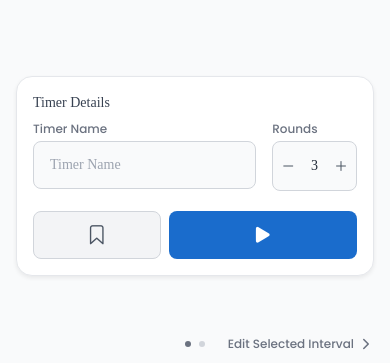
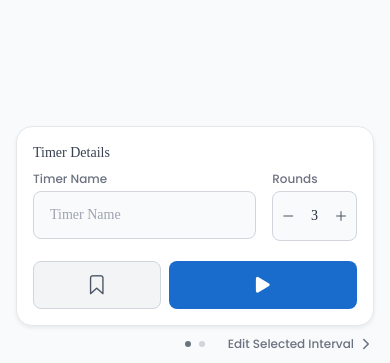
Before and after one commit to nickpiscopio/interval, a React Native app: screen /CreateTimer in a window 390 px wide. Shown: the part 478-841 px from the top of the page. Built offline with nearby package versions, Linux system fonts and the light colour scheme; a web font is replaced by a local one; what expo-linking, react-native-worklets would draw is missing.

Commit message:
Resolved the issue where the iterval items were not scrolling proerly on the create timer screen.

```diff
--- a/src/screens/CreateTimerScreen.tsx
+++ b/src/screens/CreateTimerScreen.tsx
@@ -12,6 +12,7 @@ import {
   useWindowDimensions,
   NativeSyntheticEvent,
   NativeScrollEvent,
+  Animated,
 } from "react-native";
 import AsyncStorage from "@react-native-async-storage/async-storage";
 import { useSafeAreaInsets } from "react-native-safe-area-context";
@@ -47,6 +48,11 @@ export default function CreateTimerScreen({
   const insets = useSafeAreaInsets();
   const { width } = useWindowDimensions();
   const carouselRef = useRef<ScrollView>(null);
+  const listRef = useRef<any>(null);
+  const scrollX = useRef(new Animated.Value(0)).current;
+  const [card1Height, setCard1Height] = useState<number>(180);
+  const [card2Height, setCard2Height] = useState<number>(240);
+  const [navBarHeight, setNavBarHeight] = useState<number>(44);
   const [activeCardIndex, setActiveCardIndex] = useState<number>(0);
 
   const editTimer = route.params?.timer;
@@ -93,6 +99,16 @@ export default function CreateTimerScreen({
     });
   }, [navigation, timerName, editTimer, isImportMode]);
 
+  const bottomInset = Math.max(insets.bottom, Spacing.sm);
+  const card1BottomOffset = card1Height + navBarHeight + bottomInset;
+  const card2BottomOffset = card2Height + navBarHeight + bottomInset;
+
+  const dynamicListBottomMargin = scrollX.interpolate({
+    inputRange: [0, width],
+    outputRange: [card1BottomOffset, card2BottomOffset],
+    extrapolate: "clamp",
+  });
+
   const selectedInterval = intervals.find((int) => int.id === selectedIntervalId) || intervals[0];
 
   // Navigate to Card
@@ -122,6 +138,9 @@ export default function CreateTimerScreen({
     setIntervals(newIntervals);
     setSelectedIntervalId(newInterval.id);
     scrollToCard(1);
+    setTimeout(() => {
+      listRef.current?.scrollToEnd({ animated: true });
+    }, 50);
   }
 
   // Action: Update Selected Interval Properties
@@ -148,6 +167,13 @@ export default function CreateTimerScreen({
     updated.splice(index + 1, 0, duplicated);
     setIntervals(updated);
     setSelectedIntervalId(duplicated.id);
+    setTimeout(() => {
+      try {
+        listRef.current?.scrollToIndex({ index: index + 1, animated: true });
+      } catch {
+        listRef.current?.scrollToEnd({ animated: true });
+      }
+    }, 50);
   }
 
   // Action: Delete Selected Interval
@@ -363,7 +389,9 @@ export default function CreateTimerScreen({
       )}
 
       {/* Interval Draggable List Area */}
+      <Animated.View style={[styles.listContainer, { marginBottom: dynamicListBottomMargin }]}>
         <DraggableFlatList
+          ref={listRef}
           data={intervals}
           keyExtractor={(item) => item.id}
           onDragBegin={() => {
@@ -373,10 +401,7 @@ export default function CreateTimerScreen({
             setIntervals(data);
           }}
           renderItem={renderIntervalItem}
-        contentContainerStyle={[
-          styles.scrollContent,
-          { paddingBottom: Spacing["5xl"] * 4 + insets.bottom },
-        ]}
+          contentContainerStyle={styles.scrollContent}
           ListHeaderComponent={
             <View style={styles.intervalListHeader}>
               <Text style={styles.sectionTitle}>Interval Sequence</Text>
@@ -387,22 +412,35 @@ export default function CreateTimerScreen({
             </View>
           }
         />
+      </Animated.View>
 
-      {/* Bottom Floating Cards Carousel & Navigation Panel */}
-      <View style={[styles.bottomContainer, { paddingBottom: Math.max(insets.bottom, Spacing.sm) }]}>
-        <ScrollView
-          ref={carouselRef}
+      {/* Bottom Fixed-Anchor Cards Carousel & Navigation Panel */}
+      <View style={[styles.bottomContainer, { paddingBottom: bottomInset }]}>
+        <View style={{ height: Math.max(card1Height, card2Height) }}>
+          <Animated.ScrollView
+            ref={carouselRef as any}
             horizontal
             pagingEnabled
             showsHorizontalScrollIndicator={false}
-          onMomentumScrollEnd={handleCarouselScroll}
+            onScroll={Animated.event(
+              [{ nativeEvent: { contentOffset: { x: scrollX } } }],
+              { useNativeDriver: false, listener: handleCarouselScroll }
+            )}
             scrollEventThrottle={16}
             style={styles.carouselScrollView}
             contentContainerStyle={styles.carouselContentContainer}
           >
             {/* Card 1: Timer Details */}
             <View style={[styles.cardPage, { width }]}>
-            <View style={styles.card}>
+              <View
+                style={styles.card}
+                onLayout={(e) => {
+                  const h = e.nativeEvent.layout.height;
+                  if (h > 0 && Math.abs(h - card1Height) > 1) {
+                    setCard1Height(h);
+                  }
+                }}
+              >
                 <Text style={styles.cardTitle}>Timer Details</Text>
 
                 <View style={styles.inputRow}>
@@ -459,7 +497,15 @@ export default function CreateTimerScreen({
 
             {/* Card 2: Edit Selected Interval */}
             <View style={[styles.cardPage, { width }]}>
-            <View style={styles.card}>
+              <View
+                style={styles.card}
+                onLayout={(e) => {
+                  const h = e.nativeEvent.layout.height;
+                  if (h > 0 && Math.abs(h - card2Height) > 1) {
+                    setCard2Height(h);
+                  }
+                }}
+              >
                 <Text style={styles.cardTitle}>Edit Selected Interval</Text>
 
                 {selectedInterval ? (
@@ -524,10 +570,19 @@ export default function CreateTimerScreen({
                 )}
               </View>
             </View>
-        </ScrollView>
+          </Animated.ScrollView>
+        </View>
 
         {/* External Bottom Navigation & Indicators Bar */}
-        <View style={styles.bottomNavBar}>
+        <View
+          style={styles.bottomNavBar}
+          onLayout={(e) => {
+            const h = e.nativeEvent.layout.height;
+            if (h > 0 && Math.abs(h - navBarHeight) > 1) {
+              setNavBarHeight(h);
+            }
+          }}
+        >
           {/* Left: Timer Details link when on Card 2 */}
           <View style={styles.navSideContainer}>
             {activeCardIndex === 1 ? (
@@ -580,6 +635,9 @@ const styles = StyleSheet.create({
     flex: 1,
     backgroundColor: "#F9FAFB",
   },
+  listContainer: {
+    flex: 1,
+  },
   importBanner: {
     flexDirection: "row",
     backgroundColor: "#10B981",
@@ -597,6 +655,7 @@ const styles = StyleSheet.create({
   },
   scrollContent: {
     padding: Spacing.lg,
+    paddingBottom: 0,
   },
   sectionTitle: {
     fontSize: FontSize.md,
@@ -696,6 +755,7 @@ const styles = StyleSheet.create({
     paddingBottom: 2,
   },
   cardPage: {
+    height: "100%",
     paddingHorizontal: Spacing.md,
     paddingTop: 2,
     paddingBottom: 2,
```
Also changed, not shown: 2 other files (tests, documents, lock files or other folders). Lines whose indentation alone changed are shown as unchanged.
